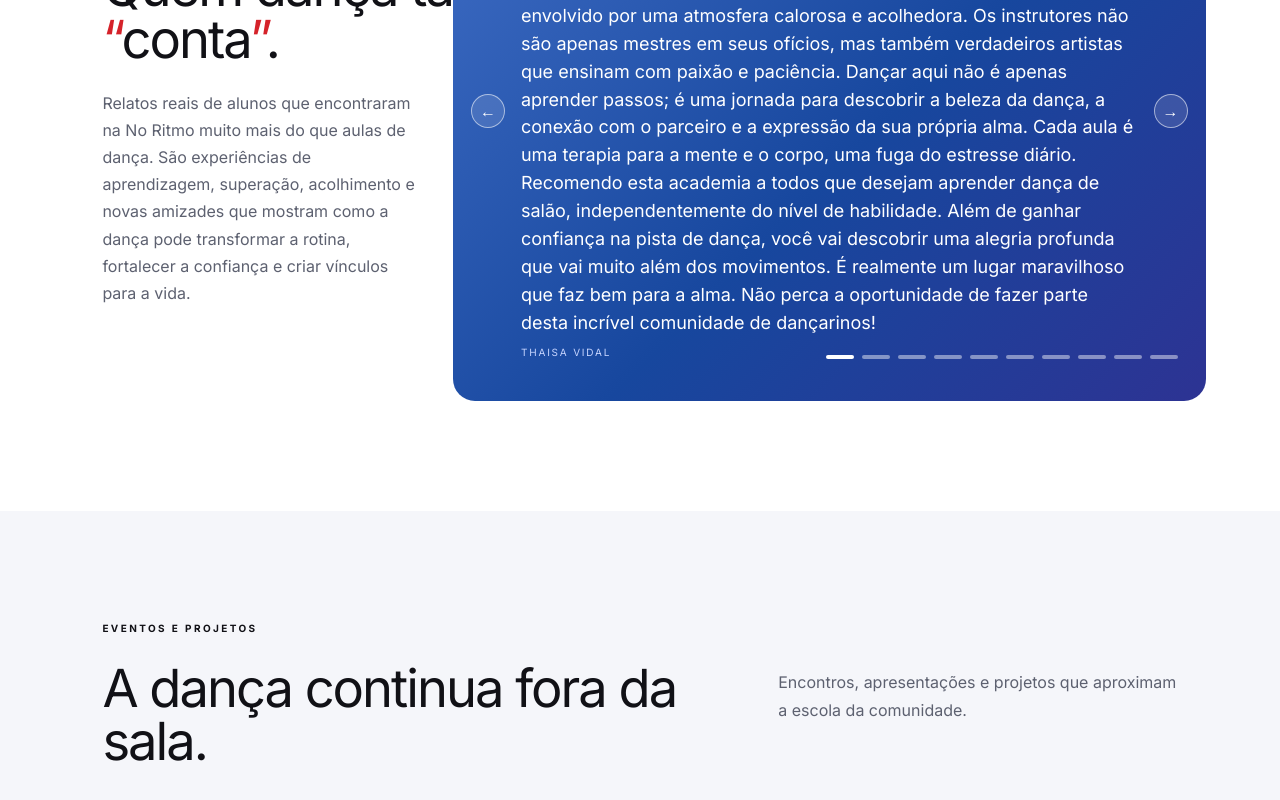
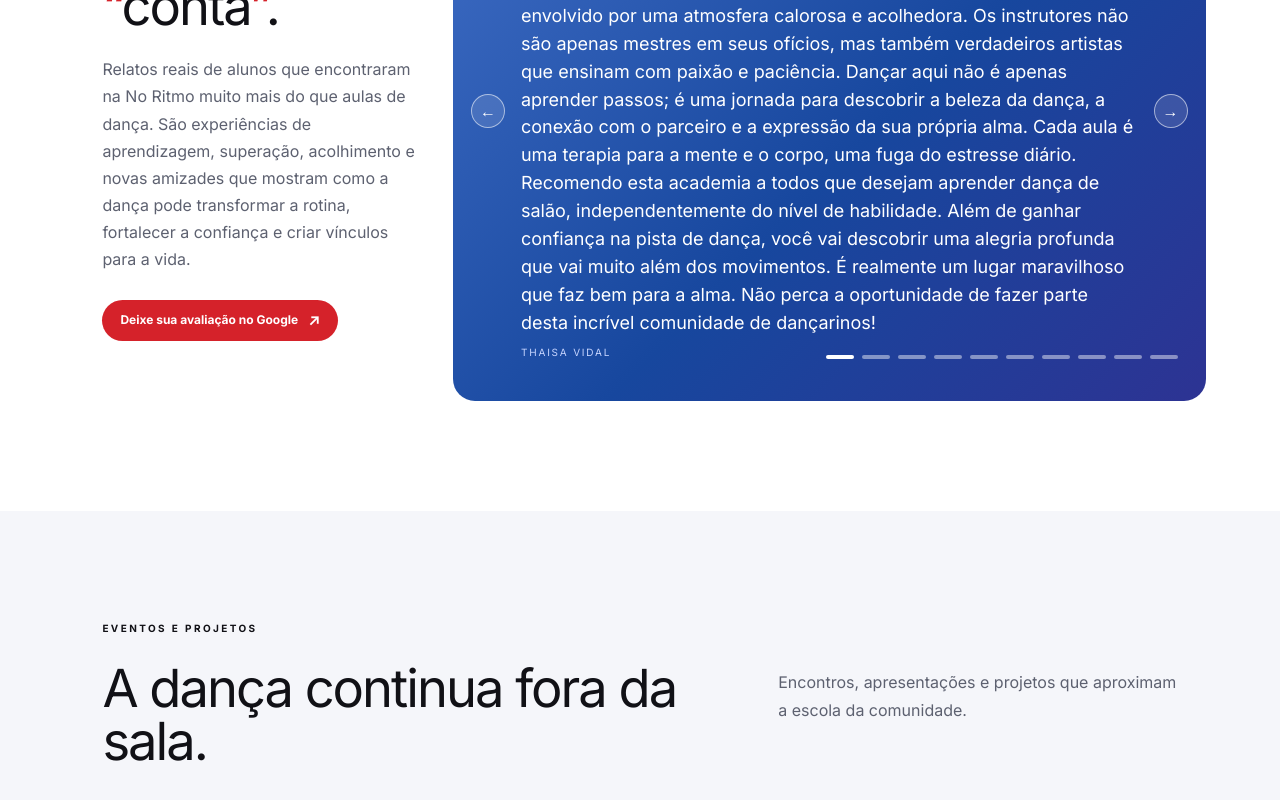
Before and after one commit to leonardodariva/no-ritmo-academia-de-danca, a Next.js app: page / in a window 1280 px wide. Shown: the part 4837-5637 px from the top of the page. Built offline with nearby package versions, Linux system fonts and the light colour scheme; a web font is replaced by a local one.

Commit message:
Adiciona link para avaliações no Google

```diff
--- a/app/globals.css
+++ b/app/globals.css
@@ -422,6 +422,9 @@ footer { background:#0b0b0f; color:var(--cream); padding:80px 8vw 25px; }.brand-
 .testimonial-title-line { display:block; white-space:nowrap; }
 .testimonial-title-quote { color:var(--red); }
 .home-testimonial-copy .v4-section-heading>span { display:block; color:#5d6170; line-height:1.7; }
+.google-review-button { display:inline-flex; align-items:center; gap:10px; margin-top:26px; padding:13px 18px; border-radius:999px; color:#fff; background:var(--red); font-size:12px; font-weight:700; line-height:1.2; transition:transform .2s,background .2s,box-shadow .2s; }
+.google-review-button:hover,.google-review-button:focus-visible { color:#fff; background:#b81921; transform:translateY(-2px); box-shadow:0 10px 24px rgba(213,34,42,.22); }
+.google-review-button span { font-size:15px; line-height:1; }
 .home-testimonial-rotator { position:relative; width:100%; max-width:840px; min-height:580px; justify-self:end; overflow:hidden; border-radius:22px; }
 .home-testimonial-rotator article { position:absolute; inset:0; display:flex; flex-direction:column; justify-content:center; padding:92px 68px 88px; color:#fff; background:linear-gradient(135deg,#416fc7,var(--blue) 55%,var(--blue-violet)); animation:testimonialSwap .28s ease both; }
 .home-testimonial-rotator article>span { position:absolute; top:40px; left:68px; display:block; color:#ff7880; font:600 52px/.8 "Playfair Display"; }.home-testimonial-rotator article p { max-width:720px; margin:0; font-size:18px; line-height:1.55; }.home-testimonial-rotator article small { position:absolute; left:68px; bottom:42px; display:block; padding-right:120px; text-transform:uppercase; letter-spacing:1.8px; color:#c7d5ff; font-size:10px; line-height:1.4; }
--- a/app/page.tsx
+++ b/app/page.tsx
@@ -81,7 +81,7 @@ export default function Home() {
     </section>
 
     <section className="home-testimonials" id="depoimentos" aria-labelledby="home-testimonials-title">
-      <div className="home-testimonial-layout"><div className="home-testimonial-copy"><div className="v4-section-heading"><p>Depoimentos</p><h2 id="home-testimonials-title"><span className="testimonial-title-line">Quem dança também</span><span className="testimonial-title-line"><span className="testimonial-title-quote">“</span>conta<span className="testimonial-title-quote">”</span>.</span></h2><span>Relatos reais de alunos que encontraram na No Ritmo muito mais do que aulas de dança. São experiências de aprendizagem, superação, acolhimento e novas amizades que mostram como a dança pode transformar a rotina, fortalecer a confiança e criar vínculos para a vida.</span></div></div><TestimonialRotator /></div>
+      <div className="home-testimonial-layout"><div className="home-testimonial-copy"><div className="v4-section-heading"><p>Depoimentos</p><h2 id="home-testimonials-title"><span className="testimonial-title-line">Quem dança também</span><span className="testimonial-title-line"><span className="testimonial-title-quote">“</span>conta<span className="testimonial-title-quote">”</span>.</span></h2><span>Relatos reais de alunos que encontraram na No Ritmo muito mais do que aulas de dança. São experiências de aprendizagem, superação, acolhimento e novas amizades que mostram como a dança pode transformar a rotina, fortalecer a confiança e criar vínculos para a vida.</span><a className="google-review-button" href="https://www.google.com/maps?cid=11367344094392465475" target="_blank" rel="noopener noreferrer">Deixe sua avaliação no Google <span aria-hidden="true">↗</span></a></div></div><TestimonialRotator /></div>
     </section>
 
     <section className="home-events" id="eventos" aria-labelledby="home-events-title">
```
